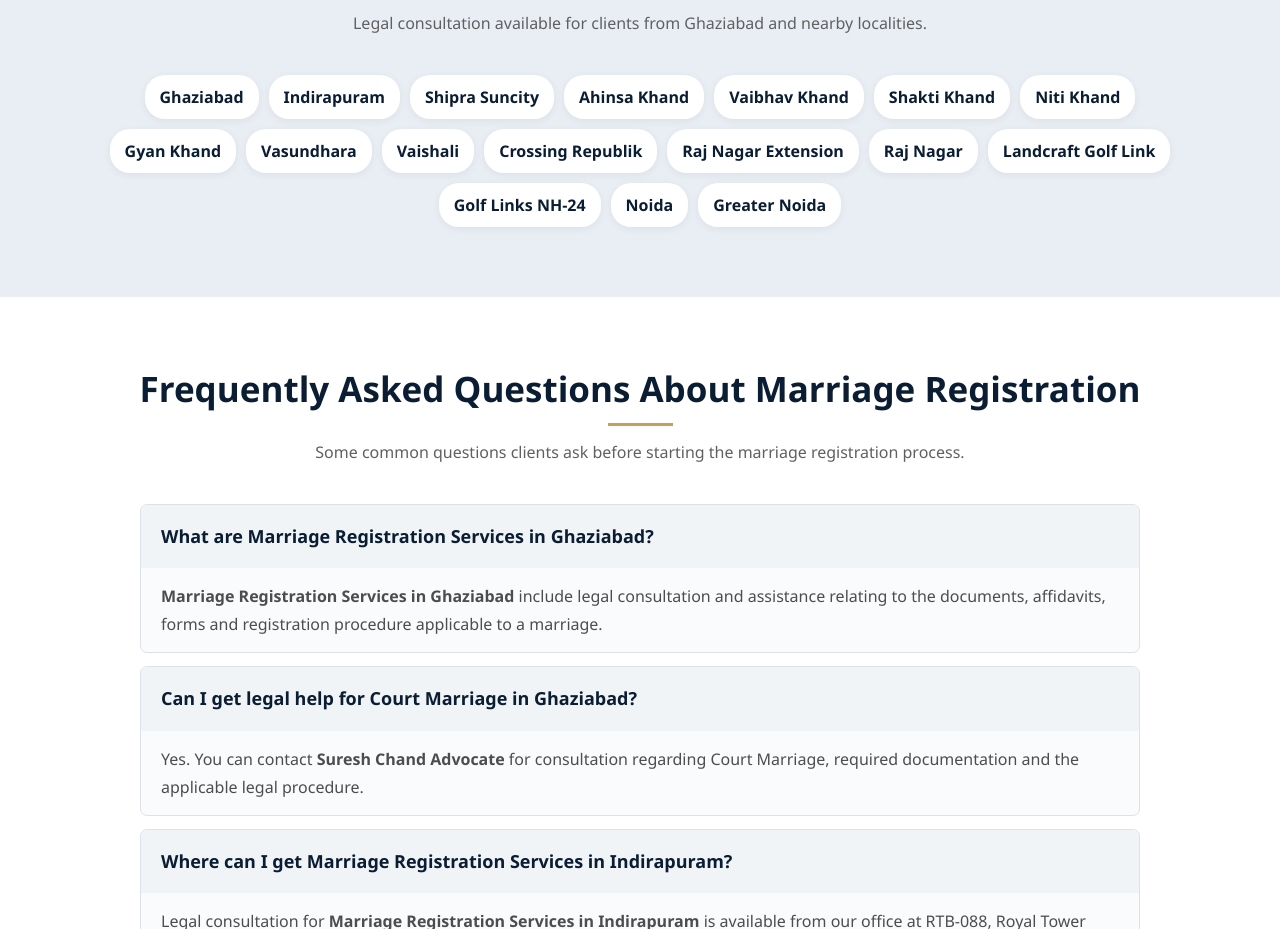
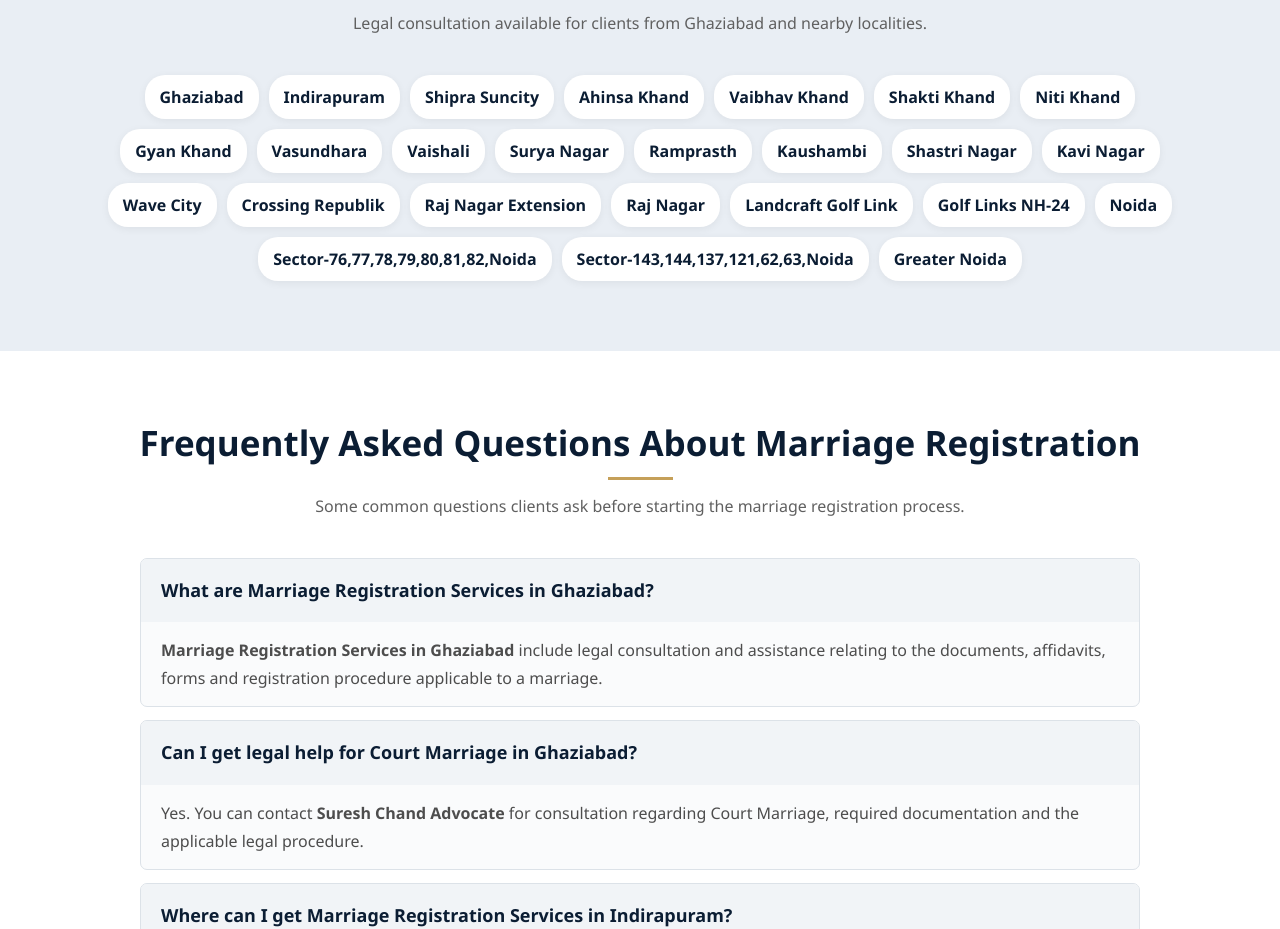
Before and after one commit to advlegaldrafting/marriage-registration-services, a plain HTML site: page index.html in a window 1280 px wide. Shown: the part 5327-6256 px from the top of the page. Drawn offline with Linux system fonts and the light colour scheme.

Commit message:
Add new locations to index.html

```diff
--- a/index.html
+++ b/index.html
@@ -304,12 +304,20 @@ nav li{margin:5px 9px}
     <span>Gyan Khand</span>
     <span>Vasundhara</span>
     <span>Vaishali</span>
+    <span>Surya Nagar</span>
+    <span>Ramprasth</span>
+    <span>Kaushambi</span>
+    <span>Shastri Nagar</span>
+    <span>Kavi Nagar</span>
+    <span>Wave City</span>
     <span>Crossing Republik</span>
     <span>Raj Nagar Extension</span>
     <span>Raj Nagar</span>
     <span>Landcraft Golf Link</span>
     <span>Golf Links NH-24</span>
     <span>Noida</span>
+    <span>Sector-76,77,78,79,80,81,82,Noida</span>
+    <span>Sector-143,144,137,121,62,63,Noida</span>
     <span>Greater Noida</span>
   </div>
 </section>
```
